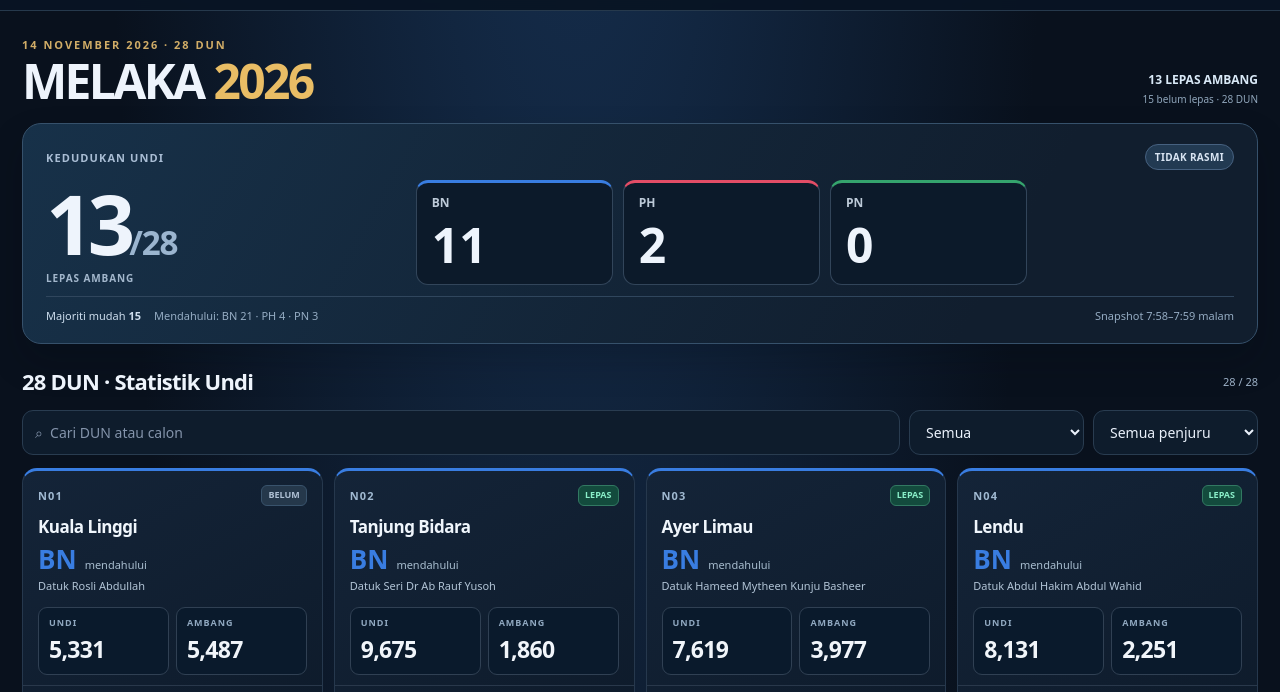
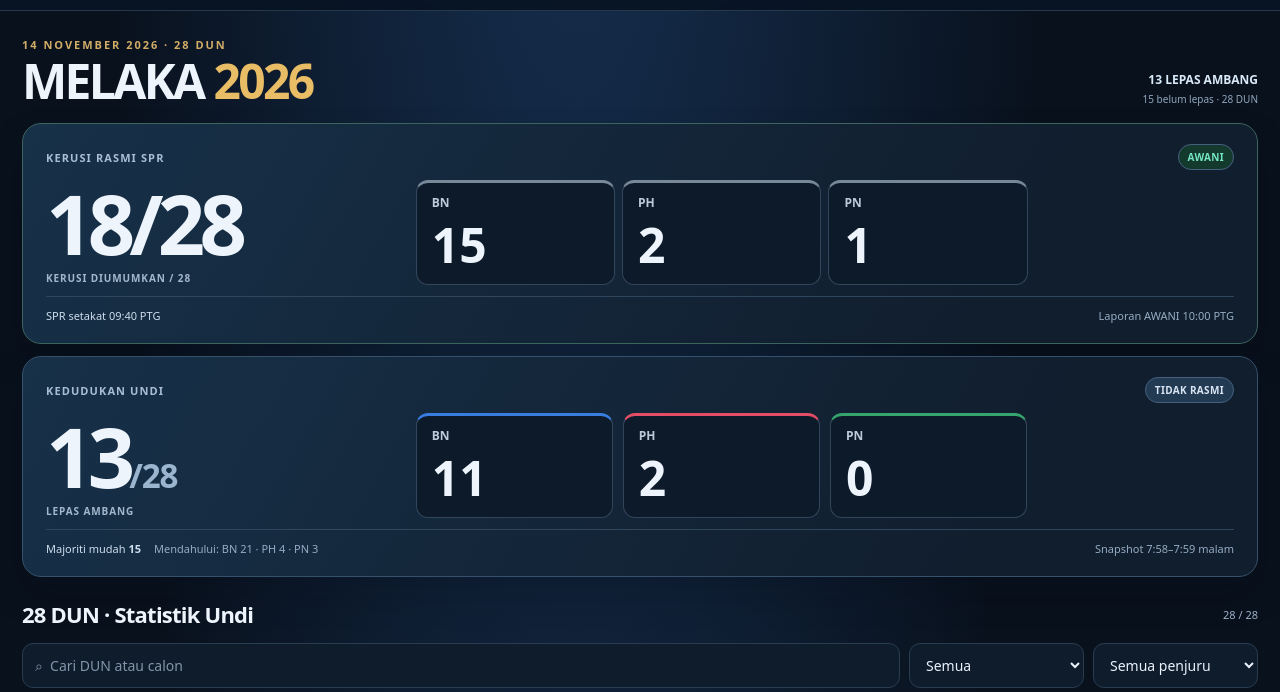
Before and after one commit to matjeri99/PRNMelaka2026, a plain HTML site: page index.html in a window 1280 px wide. Shown: the part 58-750 px from the top of the page. Drawn offline with Linux system fonts and the light colour scheme.

Commit message:
feat: show verified AWANI/SPR official seat counts above unofficial DUN cards

```diff
--- a/index.html
+++ b/index.html
@@ -73,6 +73,10 @@ body{background:radial-gradient(ellipse at 45% -18%,#173254 0,transparent 48%),#
 @media(max-width:500px){.vote-stats{gap:5px;margin:10px 0 0}.vote-stat{padding:8px 6px}.vote-stat>b{font-size:15px}.seat .inner{padding:12px 9px 8px}.seat{min-height:190px}.seat h3{font-size:15px}.seat .card-lead strong{font-size:23px}.seat .subline{font-size:10px}.seat .seat-footer{font-size:9px;padding:8px 9px}}
 @media(min-width:501px) and (max-width:800px){.vote-stat>b{font-size:19px}}
 
+#awaniOfficial{margin-bottom:12px;border-color:#3c655e}
+#awaniOfficial[hidden]{display:none!important}
+#awaniOfficial .headline-top .tag-current{background:#14392d;color:#74e6c3}
+#awaniOfficial .parties-live{gap:7px}
 </style>
 </head>
 <body>
@@ -82,6 +86,15 @@ body{background:radial-gradient(ellipse at 45% -18%,#173254 0,transparent 48%),#
 </div></header>
 <main class="wrap clean-main">
   <section class="quick-head"><div><div class="tiny-label">14 NOVEMBER 2026 · 28 DUN</div><h1>MELAKA <span>2026</span></h1></div><div class="quick-status"><b id="feedHeading">Sedang menyemak...</b><small id="feedDetail">Memuatkan keputusan</small></div></section>
+
+  <section class="headline-results" id="awaniOfficial" aria-label="Keputusan rasmi SPR dilaporkan AWANI" hidden>
+    <div class="headline-top"><span>KERUSI RASMI SPR</span><span class="tag-current">AWANI</span></div>
+    <div class="tally-layout">
+      <div class="count-major"><strong id="awaniOfficialCount">—</strong><small>KERUSI DIUMUMKAN / 28</small></div>
+      <div class="parties-live" id="awaniPartyBoard"></div>
+    </div>
+    <div class="tally-foot"><span id="awaniOfficialAsOf">—</span><span id="awaniOfficialPublished">—</span></div>
+  </section>
 
   <section class="headline-results" aria-label="Keputusan pilihan raya terkini">
     <div class="headline-top"><span>KEDUDUKAN UNDI</span><span class="tag-current" id="summarySourceStatus">TIDAK RASMI</span></div>
@@ -353,7 +366,37 @@ async function loadMyUndi(manual=false){
  }
  render();updateFeedUI();
 }
+
+async function loadAwaniOfficial(){
+ try{
+  const response=await fetch('./data/awani.json?_='+Date.now(),{cache:'no-store'});
+  if(!response.ok)throw Error('HTTP '+response.status);
+  const data=await response.json();
+  const parties=data?.parties;
+  if(data?.schema!=='prn-melaka-awani-v1'||data.status!=='official_reported'||
+     data.totalSeats!==28||!parties||!['BN','PH','PN'].every(p=>Number.isSafeInteger(parties[p])&&parties[p]>=0)||
+     Object.values(parties).some(n=>!Number.isSafeInteger(n)||n<0)||
+     Object.values(parties).reduce((a,b)=>a+b,0)!==data.officialCount||
+     data.officialCount>28)throw Error('Invalid official summary');
+  document.getElementById('awaniOfficialCount').textContent=data.officialCount+'/28';
+  const board=document.getElementById('awaniPartyBoard');board.replaceChildren();
+  for(const p of ['BN','PH','PN']){
+   const d=document.createElement('div');d.className='party-live';
+   const name=document.createElement('b');name.textContent=p;
+   const n=document.createElement('strong');n.textContent=String(parties[p]);
+   d.append(name,n);board.append(d);
+  }
+  const t=value=>{const d=new Date(value);return Number.isNaN(d.getTime())?'—':
+    d.toLocaleTimeString('ms-MY',{timeZone:'Asia/Kuala_Lumpur',hour:'2-digit',minute:'2-digit'});};
+  const asof=data.announcedAsOf?'SPR setakat '+t(data.announcedAsOf):'Berdasarkan pengumuman SPR';
+  document.getElementById('awaniOfficialAsOf').textContent=asof;
+  document.getElementById('awaniOfficialPublished').textContent='Laporan AWANI '+t(data.publishedAt);
+  document.getElementById('awaniOfficial').hidden=false;
+ }catch(err){console.warn('AWANI official summary unavailable; retaining last visible summary',err);}
+}
+
 load();render();updateFeedUI();loadMyUndi();loadVTO();setInterval(()=>{loadMyUndi();},60000);
+loadAwaniOfficial();setInterval(loadAwaniOfficial,60000);
 
 </script>
 </body></html>
```
